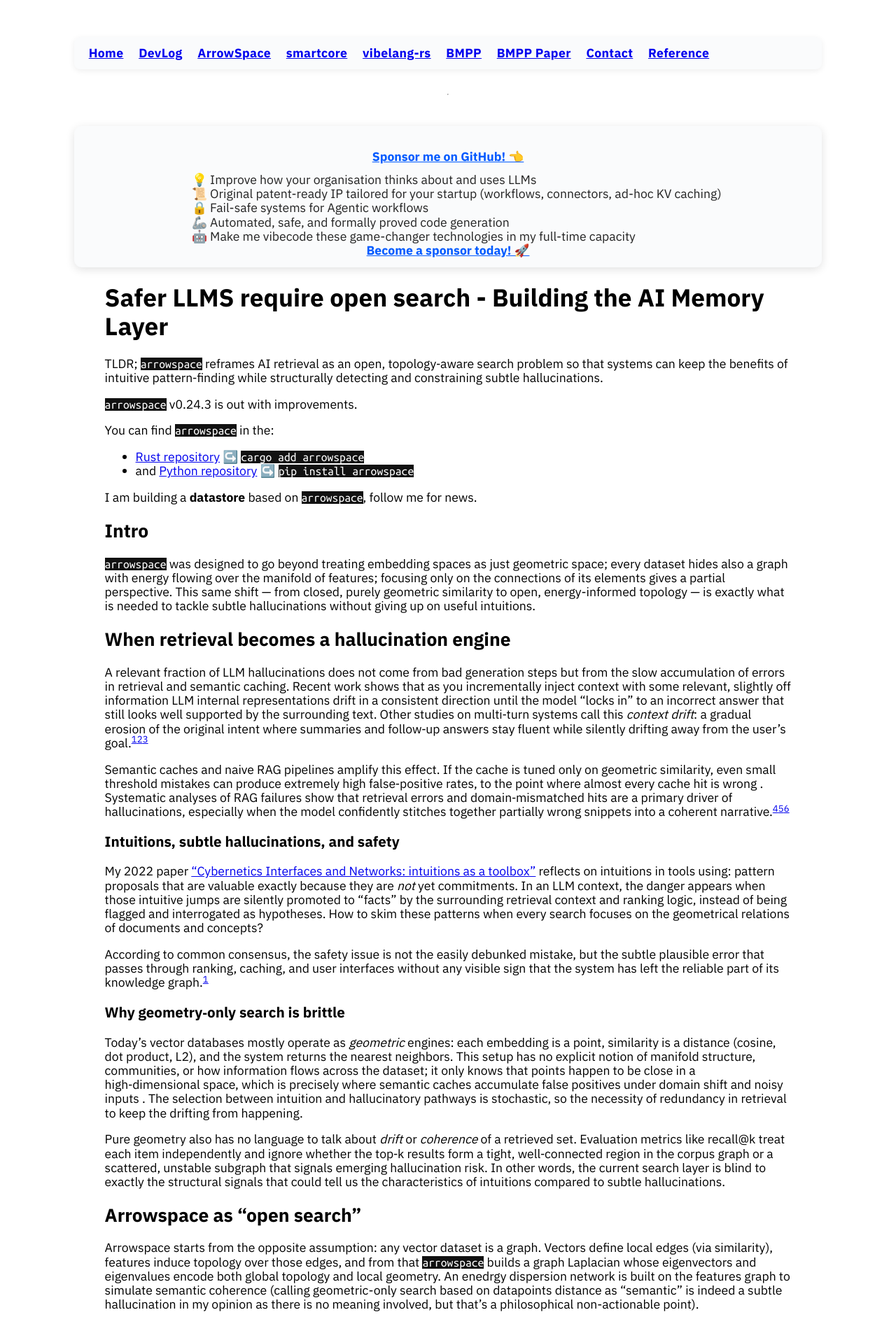
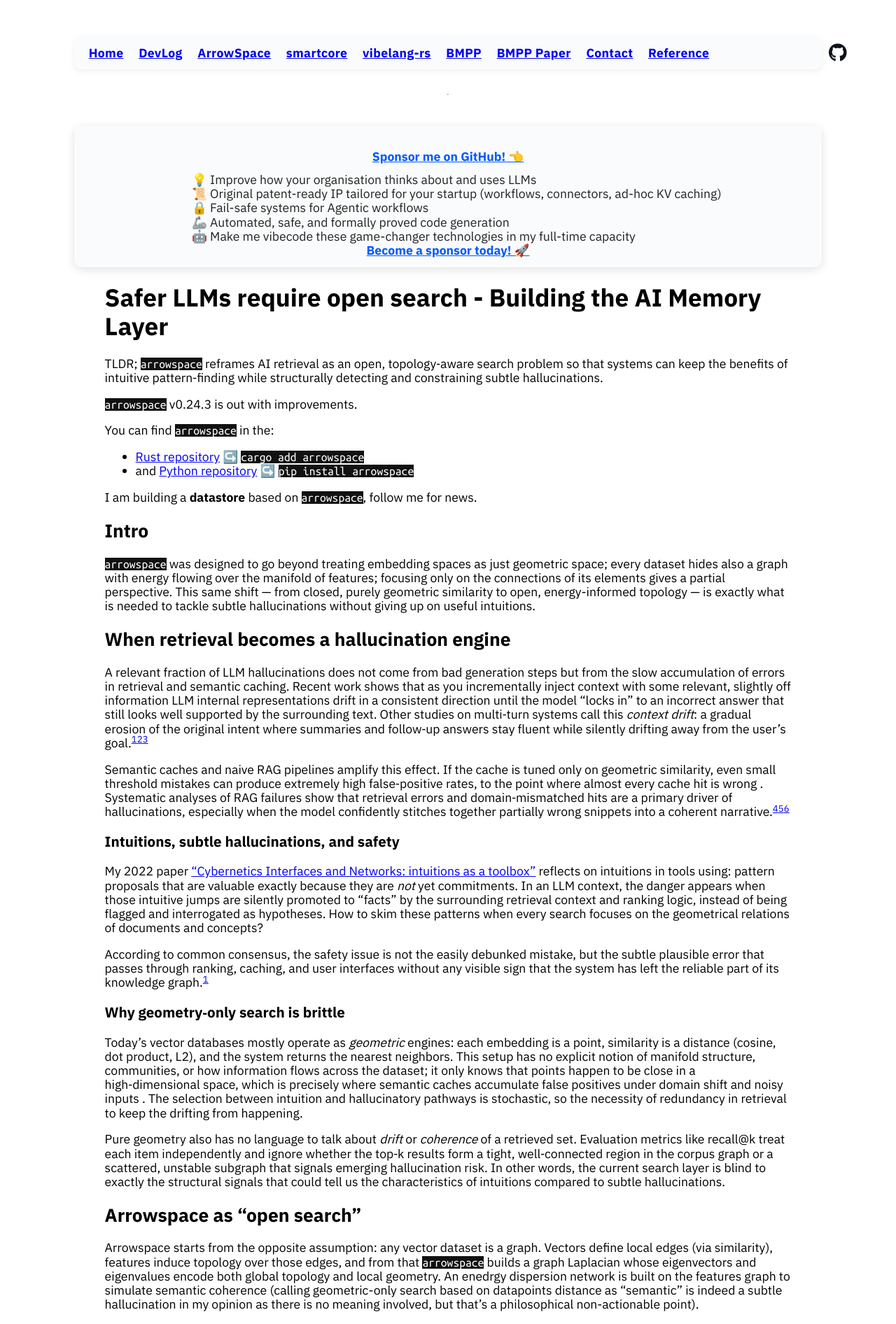
Before and after one commit to Mec-iS/staticwebpage, a Jekyll site: the page built from posts/011_safer_LLMs_require_more_open_search_building_AI_memory_layer.md, in a window 1280 px wide. Shown: the top 1892 px of the page at 70% size. Built offline with Jekyll 4.4.1, drawn with Linux system fonts in a browser that asks for light colours; nearby versions of some CDN libraries.

Commit message:
add github icon to posts

```diff
--- a/_layouts/blog_default.html
+++ b/_layouts/blog_default.html
@@ -86,6 +86,16 @@
         background: #eaf3ff;
         text-decoration: underline;
         }
+
+        .github-icon {
+        color: #0d111a;
+        font-size: 1.5em;
+        transition: all 0.2s ease;
+        }
+        .github-icon:hover {
+        color: #0046cc;
+        transform: scale(1.1);
+        text-
 
         .code-block {
         background: #111;
@@ -350,6 +360,9 @@
     </head>
     <body style="display: flex; min-height: 100vh; flex-direction: column;padding-left: 3em; padding-right: 3em;zoom: 110%;">
     {% include nav.html %}
+    <a href="https://github.com/tuned-org-uk" target="_blank" aria-label="GitHub Profile" style="position: absolute; top: 3.5em; right: 4em;">
+        <i class="fab fa-github github-icon"></i>
+    </a>
     <hr>
 
     <div class="head-on" style="flex-shrink: 0;">
--- a/posts/011_safer_LLMs_require_more_open_search_building_AI_memory_layer.md
+++ b/posts/011_safer_LLMs_require_more_open_search_building_AI_memory_layer.md
@@ -6,7 +6,7 @@ author: tuned-org-uk
 categories: arrowspace, ai-safety, vector-search
 ---
 
-# Safer LLMS require open search - Building the AI Memory Layer
+# Safer LLMs require open search - Building the AI Memory Layer
 
 TLDR; `arrowspace` reframes AI retrieval as an open, topology‑aware search problem so that systems can keep the benefits of intuitive pattern‑finding while structurally detecting and constraining subtle hallucinations.
 
```
